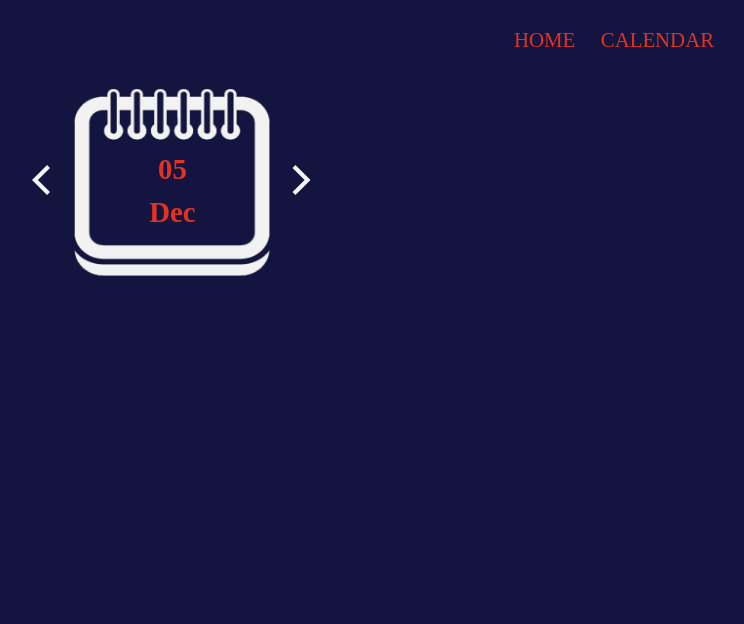
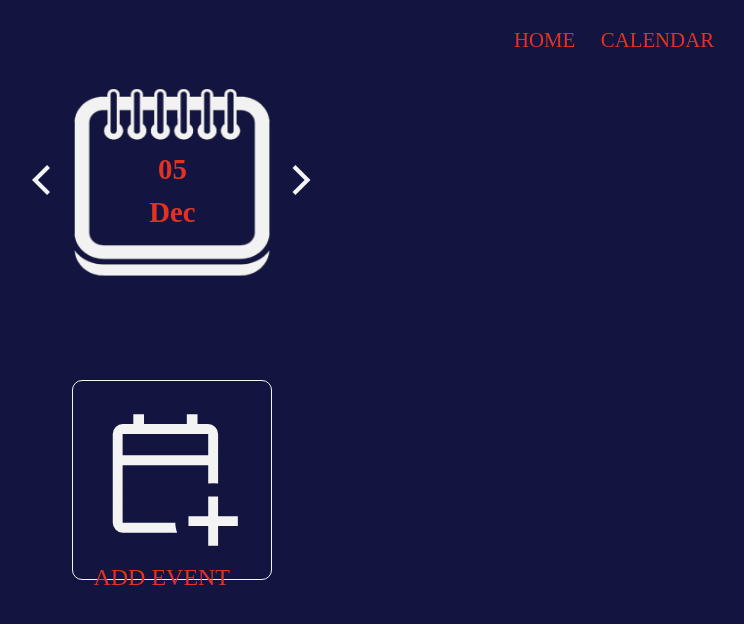
Before and after one commit to cakmakkur/sportscalendar, a React (Vite) app in the folder frontend/: page /calendar in a window 1280 px wide. Shown: the top 624 px of the page, without its empty margins (26-770 px from the left). Built offline with nearby package versions, Linux system fonts and the light colour scheme.

Commit message:
feat: add event button design/component added, readme added

```diff
--- a/frontend/src/App.css
+++ b/frontend/src/App.css
@@ -58,9 +58,11 @@ body {
 }
 
 .calendar-main-div {
+  position: relative;
   display: flex;
   flex-direction: row;
   padding: 0px 3vw;
+  min-height: 90vh;
 }
 
 /* for smaller screens */
@@ -71,7 +73,10 @@ body {
 }
 
 .calendar-display--left {
-
+  display: flex;
+  flex-direction: column;
+  align-items: center;
+  row-gap: 100px;
 }
 
 .calendar-image-date {
@@ -97,3 +102,27 @@ body {
     transform: scale(1.1);
   }
 }
+
+.add-event-btn {
+  display: flex;
+  flex-direction: column;
+  width: 200px;
+  height: 200px;
+  background: none;
+  border: 1px solid whitesmoke;
+  border-radius: 10px;
+  padding: 20px;
+  color: var(--primary-text-color);
+  font-size: 1.5rem;
+  transition: 0.1s;
+  & img {
+    width: 100%;
+    height: 100%
+  }
+  &:hover {
+    filter: brightness(1.5);
+    cursor: pointer;
+        background-color: rgba(255, 255, 255, 0.054);
+
+  }
+}
--- /dev/null
+++ b/frontend/src/components/AddEventBtn.tsx
@@ -0,0 +1,11 @@
+export default function AddEventBtn() {
+  return (
+    <button className="add-event-btn">
+      <img
+        src="/calendar_add_on_200dp_F3F3F3_FILL0_wght400_GRAD0_opsz48.svg"
+        alt="button icon for adding new event"
+      />
+      <span>ADD EVENT</span>
+    </button>
+  );
+}
--- a/frontend/src/pages/Calendar.tsx
+++ b/frontend/src/pages/Calendar.tsx
@@ -1,3 +1,4 @@
+import AddEventBtn from "../components/AddEventBtn";
 import Datepicker from "../components/Datepicker";
 
 export default function Calendar() {
@@ -5,6 +6,7 @@ export default function Calendar() {
     <div className="calendar-main-div">
       <div className="calendar-display--left">
         <Datepicker />
+        <AddEventBtn />
       </div>
       <div className="calendar-display--right"></div>
     </div>
```
Also changed, not shown: frontend/public/calendar_add_on_200dp_F3F3F3_FILL0_wght400_GRAD0_opsz48.svg (added), 1 other file (tests, documents, lock files or other folders).
